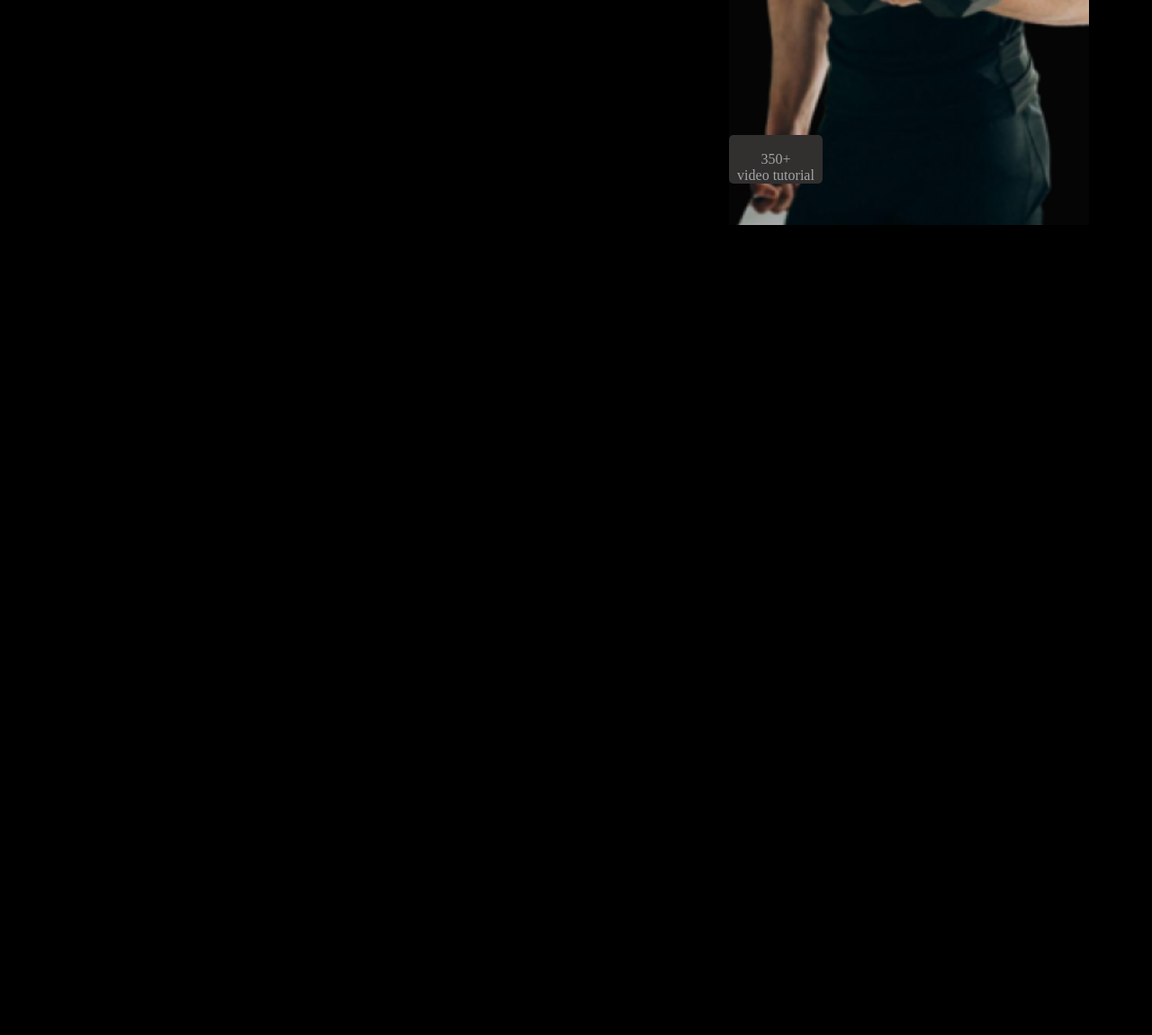
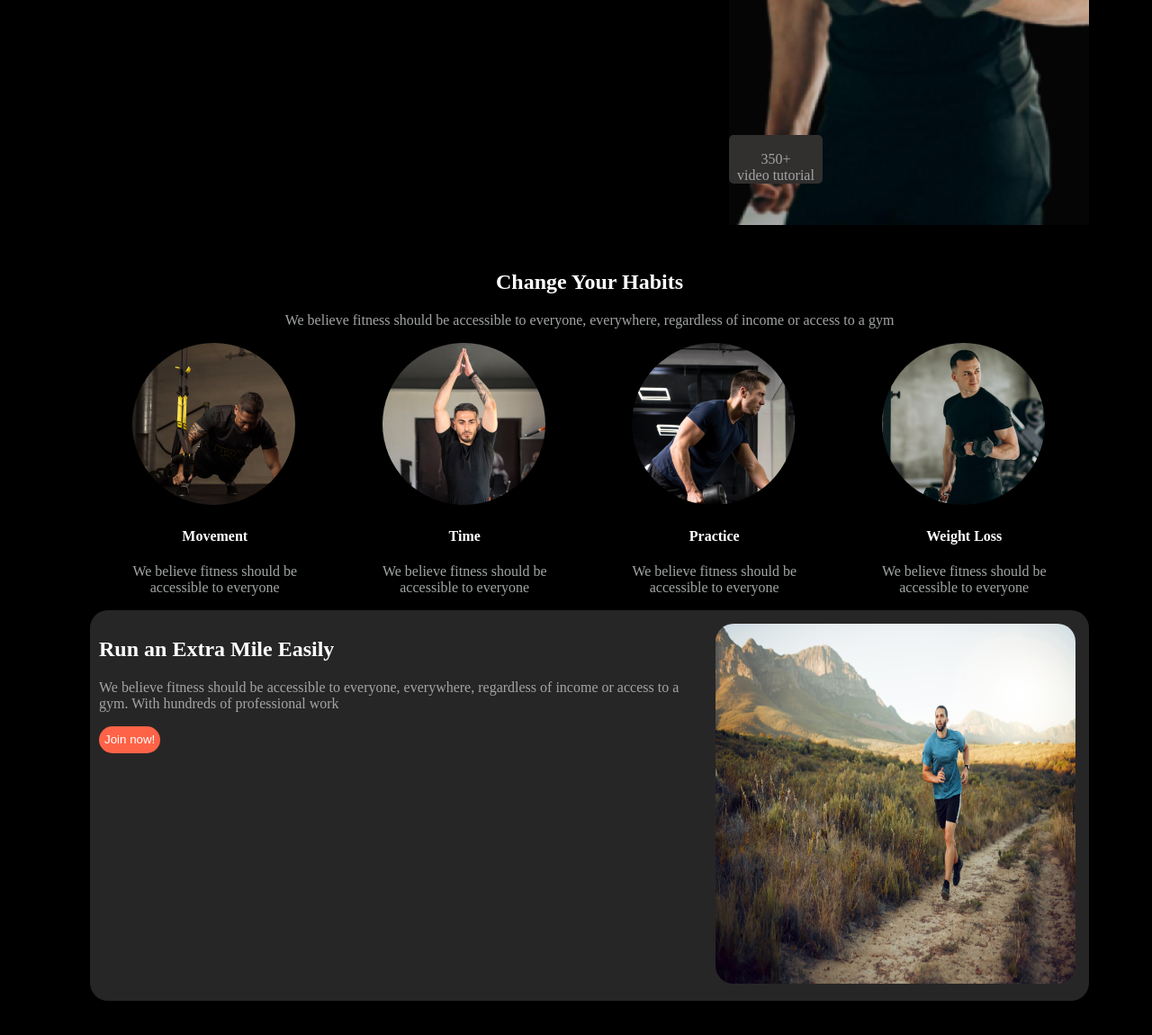
Before and after one commit to Hossaina12/task-2, a plain HTML site: page index.html in a window 1280 px wide. Shown: the part 624-1774 px from the top of the page at 90% size. Before the commit the page ends 924 px from the top, so only its background shows below. Drawn offline with Linux system fonts and the light colour scheme.

Commit message:
add run section

```diff
--- a/index.html
+++ b/index.html
@@ -61,3 +61,72 @@
     </div>
       </header>
   </section>
+  <main>
+
+    <section class="abc">
+        <div>
+            <div class="meet">
+                <h1>Change Your Habits</h1>
+                <p>We believe fitness should be accessible to everyone, everywhere, regardless of income or
+                    access to a gym</p>
+            </div>
+           <div class="small">
+            <div class="round">
+                <div><img src="image/image 3.png" alt="">
+               <span class="r"> <h4>
+                Movement
+                 </h4>
+                 <p>
+                     We believe fitness should be <br>
+                     accessible to everyone
+                 </p></span>
+                </div>
+            <div><img src="image/image 2.png" alt="">
+           <span class="r"> <h4>
+            Time
+                  </h4>
+                  <p>
+                      We believe fitness should be <br>
+          accessible to everyone
+                  </p></span>
+            </div>
+            <div><img src="image/image 4.png" alt="">
+               <span class="r"> <h4>
+                Practice
+                 </h4>
+                 <p>
+                     We believe fitness should be <br>
+         accessible to everyone
+                 </p></span>
+
+            </div>
+            <div><img src="image/image 5.png" alt="">
+
+               <span class="r"> <h4>
+                Weight Loss
+                 </h4>
+                 <p>
+                     We believe fitness should be <br>
+                     accessible to everyone
+                 </p></span>
+            </div>
+            </div>
+           </div>
+        </div>
+
+
+        <div class="run">
+
+        <div class="extra">
+        <h1>Run an Extra
+
+            Mile Easily</h1>
+            <p>We believe fitness should be accessible to everyone,
+                everywhere, regardless of income or access to a gym. With
+                hundreds of professional work</p>
+                <button class="btn">Join now!</button>
+        </div>
+        <div> <img src="image/run.jpg" alt="run"></div>
+
+        </div>
+    </section>
--- a/style.css
+++ b/style.css
@@ -178,3 +178,48 @@ background-size: cover;
 background-repeat: no-repeat;
 
 }
+
+
+.round{
+
+    display:grid;
+    grid-template-columns: repeat(4, 1fr);
+    justify-content: center;
+    justify-items: center;
+}
+.round img{
+border-radius: 50%;
+
+}
+.r{
+    color:white;
+    text-align: center;
+    text-wrap: 100px;
+}
+.meet{
+    color:white;
+    text-align: center;
+}
+
+
+.extra{
+    padding:10px;
+    color:white;
+
+}
+
+.run{
+    border:4px;
+    border-radius: 20px;
+    background-color: #272626;
+    display:flex;
+    justify-content: space-between;
+}
+.run img{
+    margin: 15px;
+
+    border:4px;
+    border-radius: 20px;
+    height: 400px;
+    width: 400px;
+}
```
